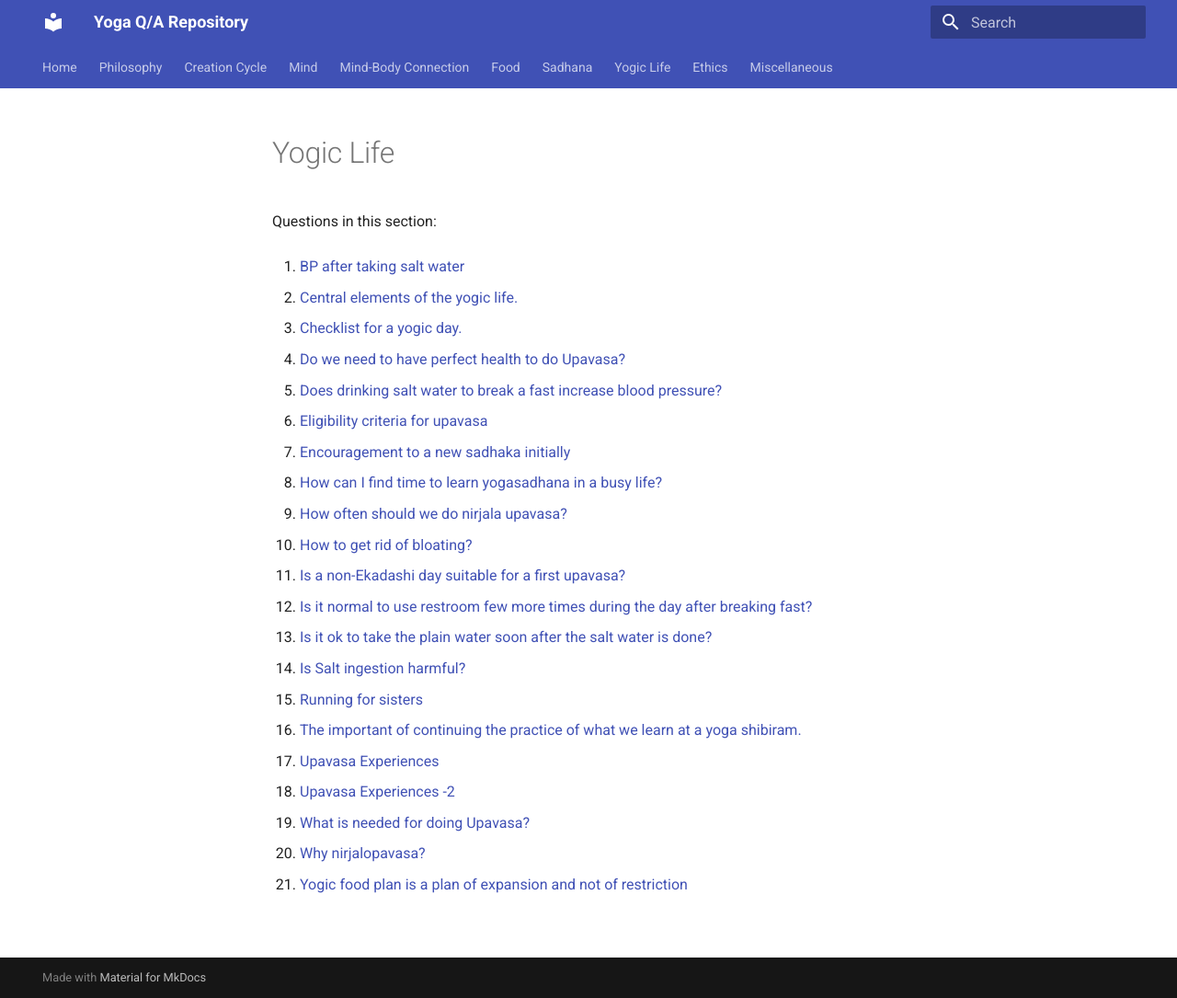
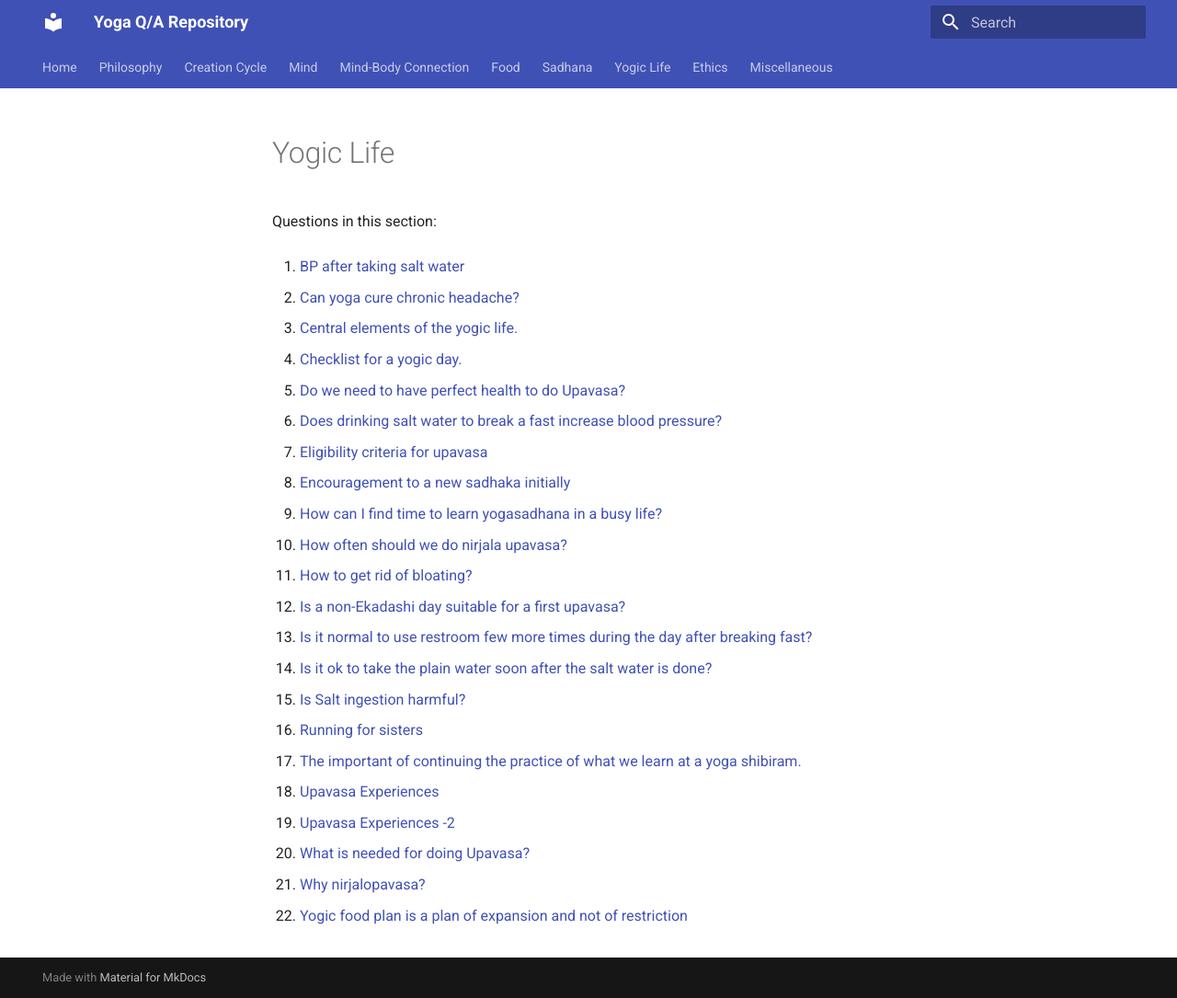
Before and after one commit to yogiclife/yoga-qa, an MkDocs documentation site: the page built from docs/yogic-life/README.md, in a window 1280 px wide and 1085 px high. Shown: the whole window at 92% size. Built offline with MkDocs 1.6.1 and Material for MkDocs 9.7.7, drawn with Linux system fonts in a browser that asks for light colours.

Commit message:
Update topic indices [skip ci]

```diff
--- a/docs/yogic-life/README.md
+++ b/docs/yogic-life/README.md
@@ -4,42 +4,44 @@ Questions in this section:
 
 1. [BP after taking salt water](bp-after-taking-salt-water-20260629-225120.md)
 
-2. [Central elements of the yogic life.](central-elements-of-the-yogic-life-20260628-125921.md)
+2. [Can yoga cure chronic headache?](can-yoga-cure-chronic-headache-20260702-121419.md)
 
-3. [Checklist for a yogic day.](checklist-for-a-yogic-day-20260628-134950.md)
+3. [Central elements of the yogic life.](central-elements-of-the-yogic-life-20260628-125921.md)
 
-4. [Do we need to have perfect health to do Upavasa?](do-we-need-to-have-perfect-health-to-do-upavasa-20260629-223916.md)
+4. [Checklist for a yogic day.](checklist-for-a-yogic-day-20260628-134950.md)
 
-5. [Does drinking salt water to break a fast increase blood pressure?](does-drinking-salt-water-to-break-a-fast-increase-blood-pressure-20260629-225022.md)
+5. [Do we need to have perfect health to do Upavasa?](do-we-need-to-have-perfect-health-to-do-upavasa-20260629-223916.md)
 
-6. [Eligibility criteria for upavasa](eligibility-criteria-for-upavasa-20260629-073711.md)
+6. [Does drinking salt water to break a fast increase blood pressure?](does-drinking-salt-water-to-break-a-fast-increase-blood-pressure-20260629-225022.md)
 
-7. [Encouragement to a new sadhaka initially](encouragement-to-a-new-sadhaka-initially-20260629-073940.md)
+7. [Eligibility criteria for upavasa](eligibility-criteria-for-upavasa-20260629-073711.md)
 
-8. [How can I find time to learn yogasadhana in a busy life?](how-can-i-find-time-to-learn-yogasadhana-in-a-busy-life-20260628-121124.md)
+8. [Encouragement to a new sadhaka initially](encouragement-to-a-new-sadhaka-initially-20260629-073940.md)
 
-9. [How often should we do nirjala upavasa?](how-often-should-we-do-nirjala-upavasa-20260628-115448.md)
+9. [How can I find time to learn yogasadhana in a busy life?](how-can-i-find-time-to-learn-yogasadhana-in-a-busy-life-20260628-121124.md)
 
-10. [How to get rid of bloating?](how-to-get-rid-of-bloating-20260629-074146.md)
+10. [How often should we do nirjala upavasa?](how-often-should-we-do-nirjala-upavasa-20260628-115448.md)
 
-11. [Is a non-Ekadashi day suitable for a first upavasa?](is-a-non-ekadashi-day-suitable-for-a-first-upavasa-20260629-074340.md)
+11. [How to get rid of bloating?](how-to-get-rid-of-bloating-20260629-074146.md)
 
-12. [Is it normal to use restroom few more times during the day after breaking fast?](is-it-normal-to-use-restroom-few-more-times-during-the-day-after-breaking-fast-20260629-222435.md)
+12. [Is a non-Ekadashi day suitable for a first upavasa?](is-a-non-ekadashi-day-suitable-for-a-first-upavasa-20260629-074340.md)
 
-13. [Is it ok to take the plain water soon after the salt water is done?](is-it-ok-to-take-the-plain-water-soon-after-the-salt-water-is-done-20260629-073315.md)
+13. [Is it normal to use restroom few more times during the day after breaking fast?](is-it-normal-to-use-restroom-few-more-times-during-the-day-after-breaking-fast-20260629-222435.md)
 
-14. [Is Salt ingestion harmful?](is-salt-ingestion-harmful-20260629-225258.md)
+14. [Is it ok to take the plain water soon after the salt water is done?](is-it-ok-to-take-the-plain-water-soon-after-the-salt-water-is-done-20260629-073315.md)
 
-15. [Running for sisters](running-for-sisters-20260629-225952.md)
+15. [Is Salt ingestion harmful?](is-salt-ingestion-harmful-20260629-225258.md)
 
-16. [The important of continuing the practice of what we learn at a yoga shibiram.](the-important-of-continuing-the-practice-of-what-we-learn-at-a-yoga-shibiram-20260628-132817.md)
+16. [Running for sisters](running-for-sisters-20260629-225952.md)
 
-17. [Upavasa Experiences](upavasa-experiences-20260629-073507.md)
+17. [The important of continuing the practice of what we learn at a yoga shibiram.](the-important-of-continuing-the-practice-of-what-we-learn-at-a-yoga-shibiram-20260628-132817.md)
 
-18. [Upavasa Experiences -2](upavasa-experiences-2-20260629-115359.md)
+18. [Upavasa Experiences](upavasa-experiences-20260629-073507.md)
 
-19. [What is needed for doing Upavasa?](what-is-needed-for-doing-upavasa-20260629-081011.md)
+19. [Upavasa Experiences -2](upavasa-experiences-2-20260629-115359.md)
 
-20. [Why nirjalopavasa?](why-nirjalopavasa-20260629-224139.md)
+20. [What is needed for doing Upavasa?](what-is-needed-for-doing-upavasa-20260629-081011.md)
 
-21. [Yogic food plan is a plan of expansion and not of restriction](yogic-food-plan-is-a-plan-of-expansion-and-not-of-restriction-20260629-225757.md)
+21. [Why nirjalopavasa?](why-nirjalopavasa-20260629-224139.md)
+
+22. [Yogic food plan is a plan of expansion and not of restriction](yogic-food-plan-is-a-plan-of-expansion-and-not-of-restriction-20260629-225757.md)
```
